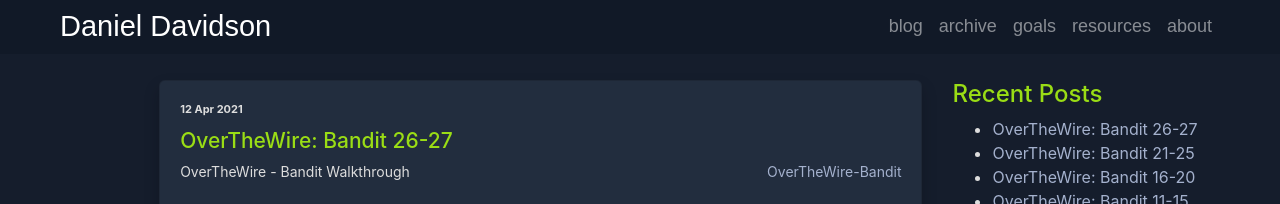
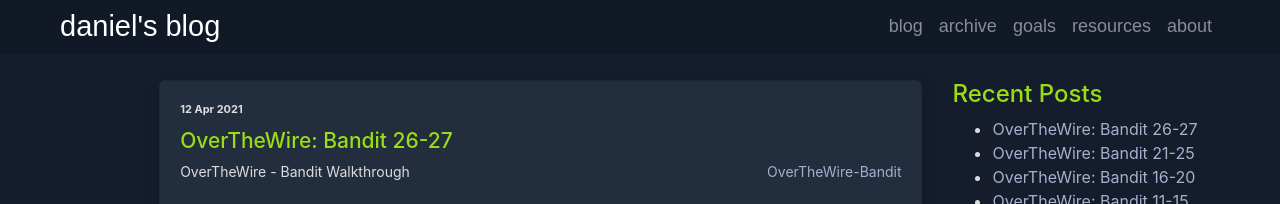
Before and after one commit to danieldavidson/danieldavidson.github.io, a Jekyll site: the page built from index.html, in a window 1280 px wide. Shown: the top 204 px of the page. Built offline with Jekyll 4.4.1, drawn with Linux system fonts in a browser that asks for light colours.

Commit message:
Update _config.yml

```diff
--- a/_config.yml
+++ b/_config.yml
@@ -1,7 +1,7 @@
 # Jekyll configuration
 
-name: Daniel Davidson
-description:
+name: daniel's blog
+description: infosec ramblings
 
 # Url is currently only used only for the RSS feed in feed.xml
 url: http://danieldavidson.github.io
```
